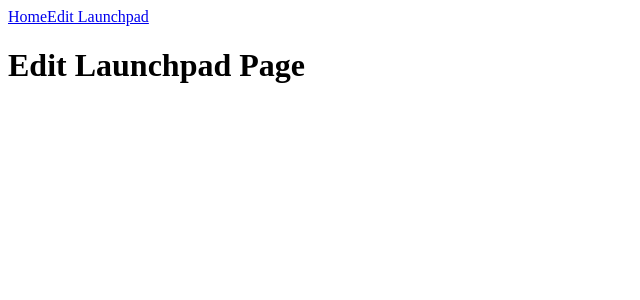
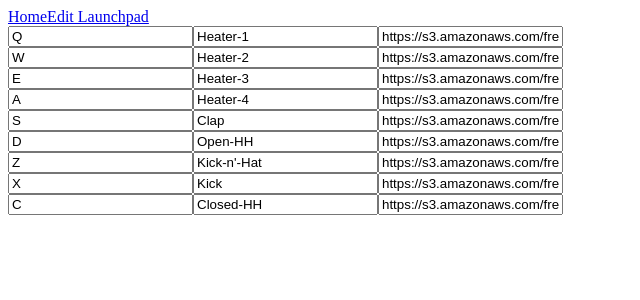
Before and after one commit to idan93l/music-launchpad, a React (Create React App) app: page /EditLaunchpad in a window 1280 px wide. Shown: the top 300 px of the page, without its empty margins (0-640 px from the left). Built offline with nearby package versions, Linux system fonts and the light colour scheme.

Commit message:
Edit Page Inputs

```diff
--- a/public/index.html
+++ b/public/index.html
@@ -2,42 +2,10 @@
 <html lang="en">
   <head>
     <meta charset="utf-8" />
-    <!-- <link rel="icon" href="%PUBLIC_URL%/favicon.ico" /> -->
     <meta name="viewport" content="width=device-width, initial-scale=1" />
-    <meta name="theme-color" content="#000000" />
-    <meta
-      name="description"
-      content="Web site created using create-react-app"
-    />
-    <link rel="apple-touch-icon" href="%PUBLIC_URL%/logo192.png" />
-    <!--
-      manifest.json provides metadata used when your web app is installed on a
-      user's mobile device or desktop. See https://developers.google.com/web/fundamentals/web-app-manifest/
-    -->
-    <link rel="manifest" href="%PUBLIC_URL%/manifest.json" />
-    <!--
-      Notice the use of %PUBLIC_URL% in the tags above.
-      It will be replaced with the URL of the `public` folder during the build.
-      Only files inside the `public` folder can be referenced from the HTML.
-
-      Unlike "/favicon.ico" or "favicon.ico", "%PUBLIC_URL%/favicon.ico" will
-      work correctly both with client-side routing and a non-root public URL.
-      Learn how to configure a non-root public URL by running `npm run build`.
-    -->
     <title>Music Launchpad</title>
   </head>
   <body>
-    <noscript>You need to enable JavaScript to run this app.</noscript>
     <div id="root"></div>
-    <!--
-      This HTML file is a template.
-      If you open it directly in the browser, you will see an empty page.
-
-      You can add webfonts, meta tags, or analytics to this file.
-      The build step will place the bundled scripts into the <body> tag.
-
-      To begin the development, run `npm start` or `yarn start`.
-      To create a production bundle, use `npm run build` or `yarn build`.
-    -->
   </body>
 </html>
--- /dev/null
+++ b/src/components/EditInput/EditInputRow.jsx
@@ -0,0 +1,9 @@
+export default function EditInputRow({key, keyboardKey, id, url}) {
+  return (
+    <div id={key}>
+      <input type="text" value={keyboardKey}/>
+      <input type="text" value={id}/>
+      <input type="text" value={url}/>
+    </div>
+  )
+}
--- a/src/pages/EditLaunchpad/EditLaunchpad.jsx
+++ b/src/pages/EditLaunchpad/EditLaunchpad.jsx
@@ -1,9 +1,35 @@
-import React from "react";
+import React, { useEffect, useState } from "react";
+import SoundGroup1 from "../../SoundGroups/SoundGroup1.js";
+import EditInputRow from "../../components/EditInput/EditInputRow.jsx";
 
 export default function EditLaunchpad() {
+  const [SoundGroup, SetSoundGroup] = useState([]);
+
+  useEffect(() => {
+    const getData = async () => {
+      try {
+        // const { data } = await axios.get(
+        //   `https://api.chucknorris.io/jokes/categories`
+        // );
+        const FetchedSoundGroup = SoundGroup1;
+        SetSoundGroup(FetchedSoundGroup);
+        // console.log(FetchedSoundGroup);
+      } catch (error) {
+        console.log(`Could not load sound group`);
+      }
+    };
+      getData();
+  }, []);
+
+  const InputRows = () => {
+    return SoundGroup.map(item => {
+      return <EditInputRow key={item.keyCode} keyboardKey={item.key} id={item.id} url={item.url} />
+    })
+  }
+
   return (
     <div>
-      <h1>Edit Launchpad Page</h1>
+      {InputRows()}
     </div>
   );
 }
```
Also changed, not shown: public/manifest.json (deleted), public/robots.txt (deleted).
